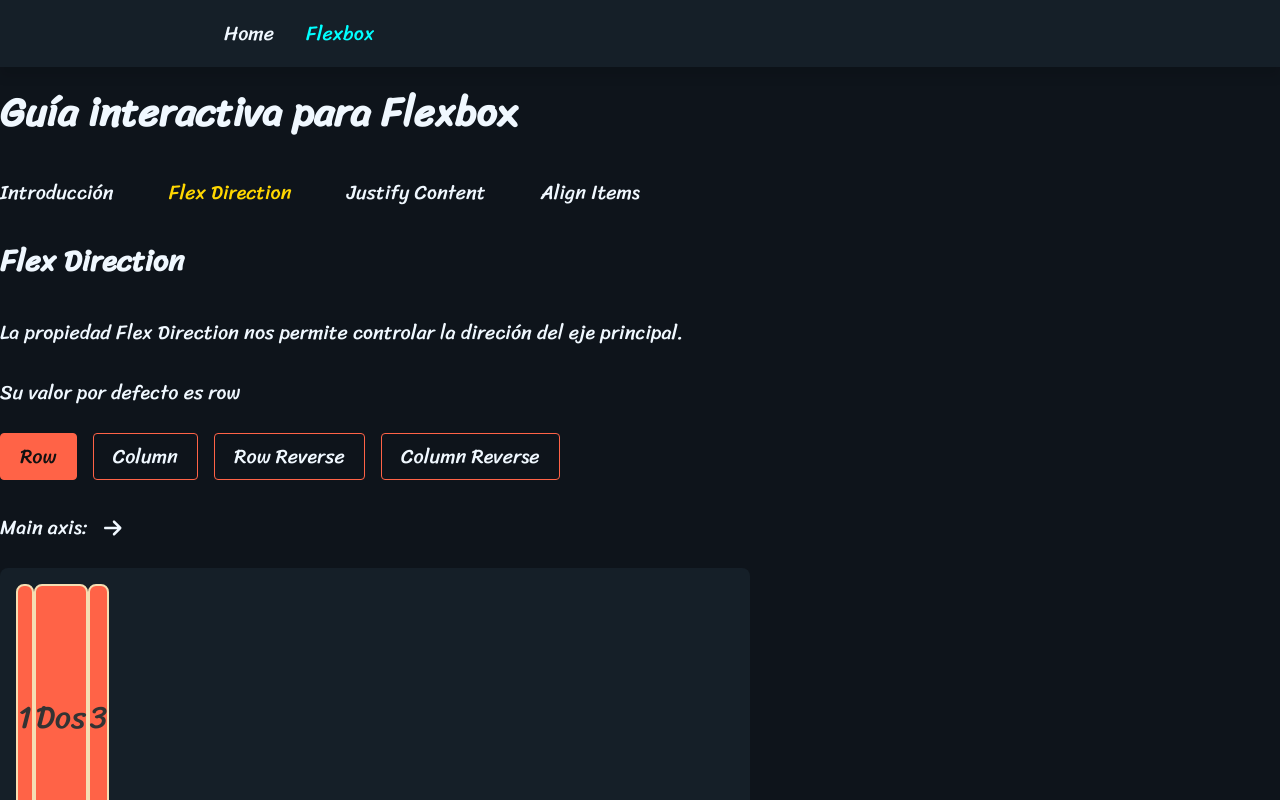
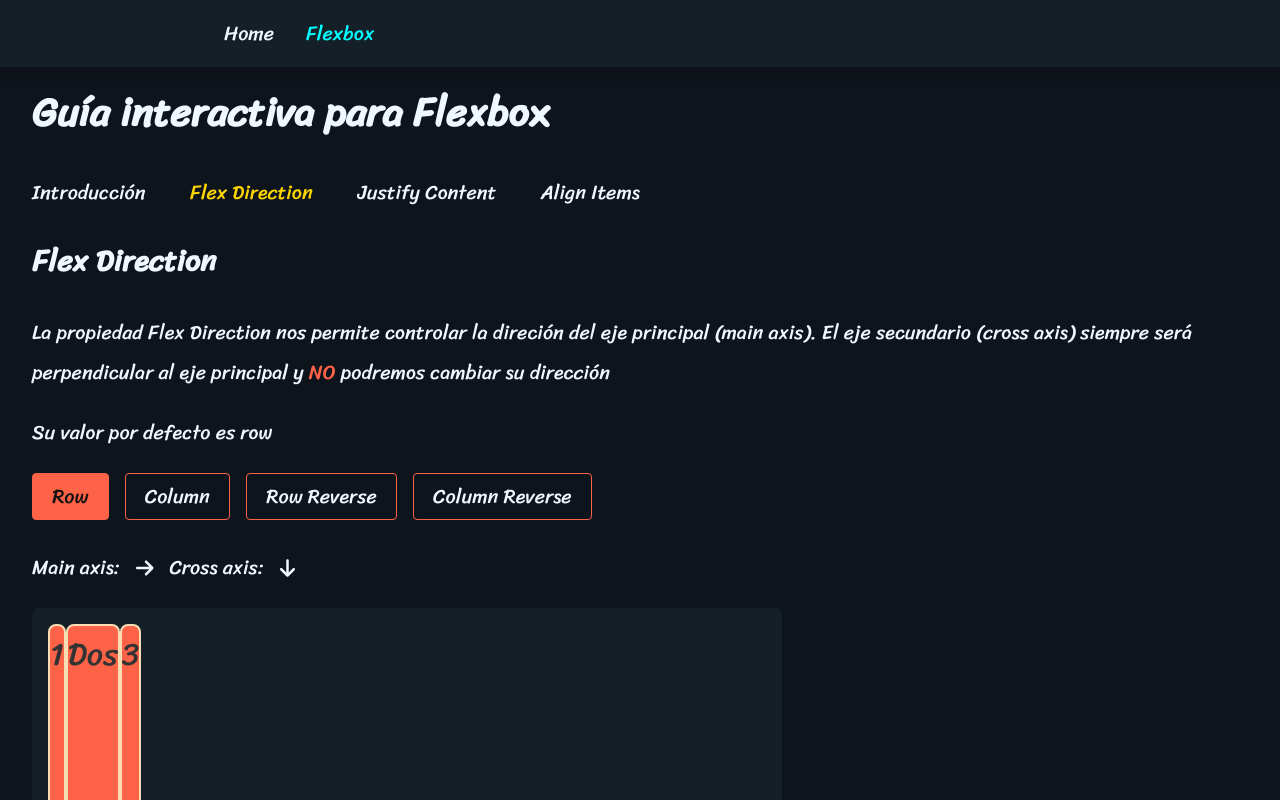
Before and after one commit to DorianDesings/learn-css, a React (Vite) app: page /flexbox in a window 1280 px wide. Both pictures are taken after a click on the element "Flex Direction". Shown: the top 800 px of the page. Built offline with nearby package versions, Linux system fonts and the light colour scheme.

Commit message:
vite update development

```diff
--- a/package.json
+++ b/package.json
@@ -2,7 +2,7 @@
 	"name": "first-project",
 	"version": "0.0.0",
 	"scripts": {
-		"dev": "vite",
+		"dev": "vite --host 0.0.0.0 --mode development",
 		"build": "vite build",
 		"preview": "vite preview",
 		"format": "prettier --write .",
--- a/src/components/flexbox/align-items/AlignItems.jsx
+++ b/src/components/flexbox/align-items/AlignItems.jsx
@@ -7,21 +7,18 @@ import {
 	StyledText
 } from '../../../styles/common';
 import { SIZES } from '../../../styles/sizes';
-import JustifyContentInputs from '../justify-content-inputs/JustifyContentInputs';
+import AxisArrow from '../axis-arrow/AxisArrow';
 import { StyledBox, StyledFlexContainer, StyledSpanWidth } from '../styles';
 
 const AlignItems = () => {
 	const [flexDirection, setFlexDirection] = useState('row');
-	const [justifyContent, setJustifyContent] = useState('start');
 	const [alignItems, setAlignItems] = useState('stretch');
 	return (
 		<>
 			<h2>Align Items</h2>
 			<StyledText>
-				La propiedad align items nos permite alinear los elementos en base al
-				eje secundario, si el eje principal es horizontal lo podemos entender
-				como alineamiento vertical, y si el eje principal está en vertical, lo
-				podemos entender como alineamiento horizontal.
+				La propiedad align items nos permite alinear los elementos en el eje
+				secundario.
 			</StyledText>
 
 			<h4>Eje Principal</h4>
@@ -46,8 +43,28 @@ const AlignItems = () => {
 					/>
 					<StyledLabel htmlFor='justify-column'>Column</StyledLabel>
 				</div>
+				<div>
+					<StyledInput
+						type='radio'
+						id='justify-row-reverse'
+						name='justify-flex-direction'
+						onChange={() => setFlexDirection('row-reverse')}
+					/>
+					<StyledLabel htmlFor='justify-row-reverse'>Row reverse</StyledLabel>
+				</div>
+
+				<div>
+					<StyledInput
+						type='radio'
+						id='justify-column-reverse'
+						name='justify-flex-direction'
+						onChange={() => setFlexDirection('column-reverse')}
+					/>
+					<StyledLabel htmlFor='justify-column-reverse'>
+						Column reverse
+					</StyledLabel>
+				</div>
 			</StyledInputs>
-			<JustifyContentInputs setJustifyContent={setJustifyContent} />
 
 			<h4>Eje Secundario</h4>
 			<StyledInputs $rows={5}>
@@ -92,11 +109,26 @@ const AlignItems = () => {
 					<StyledLabel htmlFor='align-end'>End</StyledLabel>
 				</div>
 			</StyledInputs>
-			<StyledFlexContainer
-				$direction={flexDirection}
-				$align={alignItems}
-				$justifyContent={justifyContent}
-			>
+			{alignItems === 'stretch' && (
+				<StyledText>El valor stretch es el valor por defecto.</StyledText>
+			)}
+			{alignItems === 'start' && (
+				<StyledText>
+					El valor start alinea el contenido al principio del eje secundario.
+				</StyledText>
+			)}
+			{alignItems === 'center' && (
+				<StyledText>
+					El valor center alinea el contenido en el centro del eje secundario.
+				</StyledText>
+			)}
+			{alignItems === 'end' && (
+				<StyledText>
+					El valor end alinea el contenido al final del eje secundario.
+				</StyledText>
+			)}
+			<AxisArrow flexDirection={flexDirection} />
+			<StyledFlexContainer $direction={flexDirection} $align={alignItems}>
 				<StyledBox layout transition={justifyContentAnimation}>
 					UNO
 				</StyledBox>
--- /dev/null
+++ b/src/components/flexbox/axis-arrow/AxisArrow.jsx
@@ -0,0 +1,35 @@
+import {
+	faArrowDown,
+	faArrowLeft,
+	faArrowRight,
+	faArrowUp
+} from '@fortawesome/free-solid-svg-icons';
+import { FontAwesomeIcon } from '@fortawesome/react-fontawesome';
+import { StyledTextWithMargin } from '../../../styles/common';
+
+const AxisArrow = ({ flexDirection }) => {
+	return (
+		<StyledTextWithMargin>
+			Main axis:
+			{flexDirection === 'row' && <FontAwesomeIcon icon={faArrowRight} />}
+			{flexDirection === 'column' && <FontAwesomeIcon icon={faArrowDown} />}
+			{flexDirection === 'row-reverse' && (
+				<FontAwesomeIcon icon={faArrowLeft} />
+			)}
+			{flexDirection === 'column-reverse' && (
+				<FontAwesomeIcon icon={faArrowUp} />
+			)}
+			Cross axis:
+			{flexDirection === 'row' && <FontAwesomeIcon icon={faArrowDown} />}
+			{flexDirection === 'column' && <FontAwesomeIcon icon={faArrowRight} />}
+			{flexDirection === 'row-reverse' && (
+				<FontAwesomeIcon icon={faArrowDown} />
+			)}
+			{flexDirection === 'column-reverse' && (
+				<FontAwesomeIcon icon={faArrowRight} />
+			)}
+		</StyledTextWithMargin>
+	);
+};
+
+export default AxisArrow;
--- a/src/components/flexbox/flex-direction/FlexDirection.jsx
+++ b/src/components/flexbox/flex-direction/FlexDirection.jsx
@@ -1,18 +1,13 @@
-import {
-	faArrowDown,
-	faArrowLeft,
-	faArrowRight,
-	faArrowUp
-} from '@fortawesome/free-solid-svg-icons';
-import { FontAwesomeIcon } from '@fortawesome/react-fontawesome';
 import { useState } from 'react';
 import { displayAnimation } from '../../../constants/animations';
 import {
+	StyledHightlight,
 	StyledInput,
 	StyledInputs,
 	StyledLabel,
 	StyledText
 } from '../../../styles/common';
+import AxisArrow from '../axis-arrow/AxisArrow';
 import { StyledBox, StyledFlexContainer } from '../styles';
 
 const FlexDirection = () => {
@@ -22,7 +17,9 @@ const FlexDirection = () => {
 			<h2>Flex Direction</h2>
 			<StyledText>
 				La propiedad Flex Direction nos permite controlar la direción del eje
-				principal.
+				principal (main axis). El eje secundario (cross axis) siempre será
+				perpendicular al eje principal y <StyledHightlight>NO</StyledHightlight>{' '}
+				podremos cambiar su dirección
 			</StyledText>
 			<StyledText>Su valor por defecto es row</StyledText>
 			<StyledInputs $rows={4}>
@@ -68,17 +65,7 @@ const FlexDirection = () => {
 				</div>
 			</StyledInputs>
 
-			<StyledText>
-				Main axis:
-				{flexDirection === 'row' && <FontAwesomeIcon icon={faArrowRight} />}
-				{flexDirection === 'column' && <FontAwesomeIcon icon={faArrowDown} />}
-				{flexDirection === 'row-reverse' && (
-					<FontAwesomeIcon icon={faArrowLeft} />
-				)}
-				{flexDirection === 'column-reverse' && (
-					<FontAwesomeIcon icon={faArrowUp} />
-				)}
-			</StyledText>
+			<AxisArrow flexDirection={flexDirection} />
 
 			<StyledFlexContainer $direction={flexDirection}>
 				<StyledBox layout transition={displayAnimation}>
--- a/src/components/flexbox/introduction/styles.js
+++ b/src/components/flexbox/introduction/styles.js
@@ -101,9 +101,6 @@ const StyledBox = styled(motion.div).attrs(({ $isWidthAuto, $boxWidth }) => ({
 		width: $isWidthAuto ? 'auto' : $boxWidth + 'px'
 	}
 }))`
-	display: flex;
-	justify-content: center;
-	align-items: center;
 	border-radius: 0.5rem;
 	background-color: ${COLORS.primary};
 	font-size: 2rem;
--- a/src/components/flexbox/justify-content/JustifyContent.jsx
+++ b/src/components/flexbox/justify-content/JustifyContent.jsx
@@ -9,6 +9,7 @@ import {
 	StyledLabel,
 	StyledText
 } from '../../../styles/common';
+import AxisArrow from '../axis-arrow/AxisArrow';
 import JustifyContentInputs from '../justify-content-inputs/JustifyContentInputs';
 import { StyledBox, StyledFlexContainer, StyledSpanWidth } from '../styles';
 
@@ -69,6 +70,7 @@ const JustifyContent = () => {
 					<StyledLabel htmlFor='column'>Column</StyledLabel>
 				</div>
 			</StyledInputs>
+			<AxisArrow flexDirection={flexDirection} />
 			<StyledFlexContainer
 				$justifyContent={justifyContent}
 				$direction={flexDirection}
--- a/src/components/flexbox/styles.js
+++ b/src/components/flexbox/styles.js
@@ -6,7 +6,7 @@ import { SIZES } from '../../styles/sizes';
 const StyledFlexContainer = styled.div`
 	position: relative;
 	display: ${({ $display }) => $display || 'flex'};
-	justify-content: ${({ $justifyContent }) => $justifyContent || 'start'};
+	justify-content: ${({ $justifyContent }) => $justifyContent || 'flex-start'};
 	flex-direction: ${({ $direction }) => $direction || 'row'};
 	align-items: ${({ $align }) => $align || 'stretch'};
 	width: ${SIZES.containerWidth}px;
@@ -18,9 +18,6 @@ const StyledFlexContainer = styled.div`
 `;
 
 const StyledBox = styled(motion.div)`
-	display: flex;
-	justify-content: center;
-	align-items: center;
 	width: ${({ $boxWidth, $isWidthAuto }) =>
 		$isWidthAuto ? 'auto' : $boxWidth + 'px'};
 	border-radius: 0.5rem;
--- a/src/styles/GlobalStyles.js
+++ b/src/styles/GlobalStyles.js
@@ -15,17 +15,20 @@ export const GlobalStyles = createGlobalStyle`
 
 	body {
 		margin: 0;
-		padding-top: 50px;
+		padding: 50px 2rem;
 	  font-family: "Sriracha", cursive;
-		font-weight: 400;
-		font-style: normal;
-		font-size:20px;
+		font-size:16px;
+		width: 100%;
 		max-width: 1440px;
 		margin-left: auto;
 		margin-right: auto;
 		color: aliceblue;
 		background-color: ${COLORS.background};
 		user-select:none;
+
+		@media screen and (min-width: 768px) {
+			font-size: 20px;
+		}
 	}
 
 	a {
--- a/src/styles/common.js
+++ b/src/styles/common.js
@@ -1,23 +1,27 @@
 import styled from 'styled-components';
 import { COLORS } from './colors';
 
-const StyledIcon = styled.img`
-	width: 40px;
-`;
-
 const StyledText = styled.p`
-	display: flex;
 	line-height: 2;
-	align-items: center;
-	gap: 1rem;
 `;
 
 const StyledTextSmall = styled(StyledText)`
 	font-size: 1rem;
 `;
 
+const StyledTextWithMargin = styled(StyledText)`
+	display: flex;
+	align-items: center;
+	gap: 1rem;
+	line-height: 2;
+`;
+
 const StyledSpanInfo = styled.span`
 	margin-right: 1rem;
+`;
+
+const StyledHightlight = styled.span`
+	color: ${COLORS.primary};
 `;
 
 const StyledInputs = styled.div`
@@ -52,11 +56,12 @@ const StyledInput = styled.input`
 
 export {
 	StyledGenericInput,
-	StyledIcon,
+	StyledHightlight,
 	StyledInput,
 	StyledInputs,
 	StyledLabel,
 	StyledSpanInfo,
 	StyledText,
-	StyledTextSmall
+	StyledTextSmall,
+	StyledTextWithMargin
 };
```
